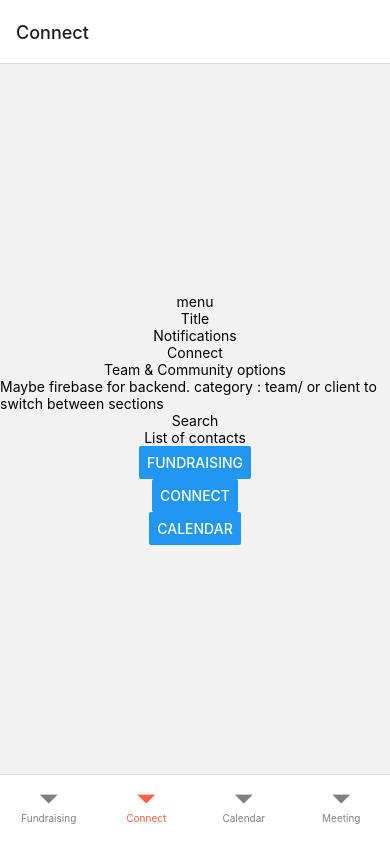
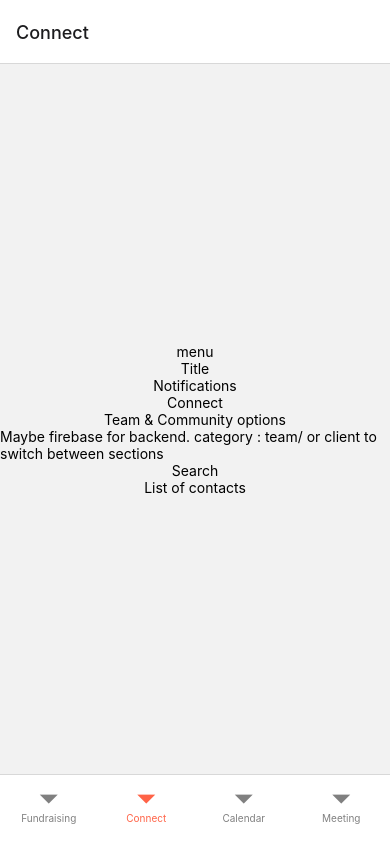
Before and after one commit to mhyneman8/inTouch, a React Native app: screen /Connect in a window 390 px wide. Built offline with nearby package versions, Linux system fonts and the light colour scheme.

Commit message:
clean old navigation buttons

```diff
--- a/components/calendar.js
+++ b/components/calendar.js
@@ -124,18 +124,6 @@ export default function CalendarScreen() {
         />
 
         <Button
-          title="Fundraising"
-          onPress={() => this.props.navigation.navigate('Fundraising')}
-        />
-        <Button
-          title="Connect"
-          onPress={() => this.props.navigation.navigate('Connect')}
-        />
-        <Button
-          title="Calendar"
-          onPress={() => this.props.navigation.navigate('Calendar')}
-        />
-        <Button
           title="Meeting"
           onPress={() => this.props.navigation.navigate('Meeting')}
         />
--- a/components/connect.js
+++ b/components/connect.js
@@ -15,19 +15,6 @@ export default class Connect extends React.Component {
         <Text>Maybe firebase for backend. category : team/ or client to switch between sections</Text>
         <Text>Search</Text>
         <Text>List of contacts</Text>
-
-        <Button
-          title="Fundraising"
-          onPress={() => this.props.navigation.navigate('Fundraising')}
-        />
-        <Button
-          title="Connect"
-          onPress={() => this.props.navigation.navigate('Connect')}
-        />
-        <Button
-          title="Calendar"
-          onPress={() => this.props.navigation.navigate('Calendar')}
-        />
       </View>
     )
   }
--- a/components/fundraising.js
+++ b/components/fundraising.js
@@ -14,14 +14,7 @@ export default class Fundraising extends React.Component {
 
         <Text>Dashboard</Text>
         <Button title="add">+</Button>
-        <Button
-          title="Connect"
-          onPress={() => this.props.navigation.navigate('Connect')}
-        />
-        <Button
-          title="Calendar"
-          onPress={() => this.props.navigation.navigate('Calendar')}
-        />
+
       </View>
     )
   }
--- a/components/meeting.js
+++ b/components/meeting.js
@@ -19,18 +19,6 @@ export default class Meeting extends React.Component {
         />
         {/* button for call settings */}
 
-        <Button
-          title="Fundraising"
-          onPress={() => this.props.navigation.navigate('Fundraising')}
-        />
-        <Button
-          title="Connect"
-          onPress={() => this.props.navigation.navigate('Connect')}
-        />
-        <Button
-          title="Calendar"
-          onPress={() => this.props.navigation.navigate('Calendar')}
-        />
       </View>
     )
   }
--- a/components/video-chat.js
+++ b/components/video-chat.js
@@ -14,18 +14,6 @@ export default class VideoChat extends React.Component {
         <Text>menu to switch camera, mute camera, end call, mute mic, chat</Text>
         <Text>Swipe up menu with: reduced background noise, blur background, add participants </Text>
 
-        <Button
-          title="Fundraising"
-          onPress={() => this.props.navigation.navigate('Fundraising')}
-        />
-        <Button
-          title="Connect"
-          onPress={() => this.props.navigation.navigate('Connect')}
-        />
-        <Button
-          title="Calendar"
-          onPress={() => this.props.navigation.navigate('Calendar')}
-        />
       </View>
     )
   }
```
